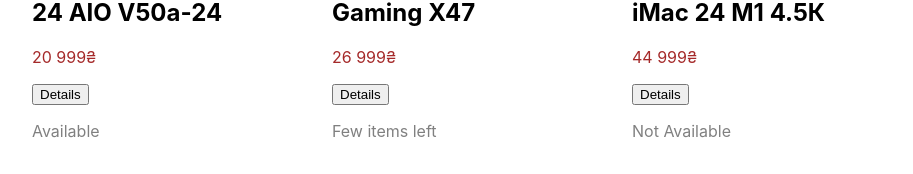
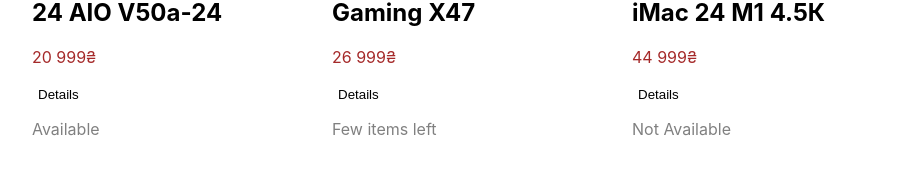
Before and after one commit to MaxTrgb/jslibrary, a React (Create React App) app: page / in a window 1280 px wide. Shown: the part 314-488 px from the top of the page, without its empty margins (168-1081 px from the left). Built offline with nearby package versions, Linux system fonts and the light colour scheme.

Commit message:
change css

```diff
--- a/src/components/productGrid/Product-details.jsx
+++ b/src/components/productGrid/Product-details.jsx
@@ -9,8 +9,8 @@
     };
     return (
         <div>
-            <button onClick={toggleForm}>
-                {showForm ? 'Close' : 'Details'}
+            <button className='detailsButton' onClick={toggleForm}>
+                {showForm ? 'Details' : 'Details'}
             </button>
             {showForm && (
                 <form className='productDetails'>{details} </form>
--- a/src/components/productGrid/Product.css
+++ b/src/components/productGrid/Product.css
@@ -51,3 +51,7 @@
     width: 300px;
     height: 100px;
 }
+.detailsButton{
+    border: none;
+    background-color: white;
+}
```
